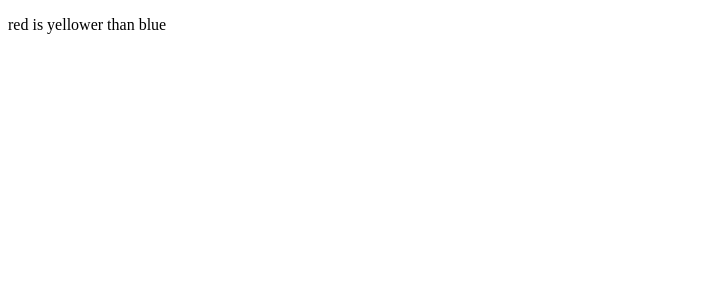
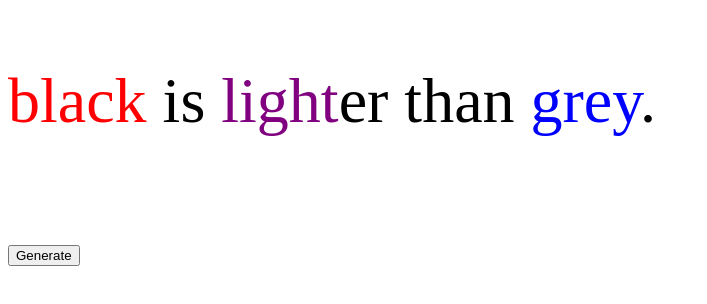
Before and after one commit to aprildekim/aprildekim.github.io, a plain HTML site: page exercise7.html in a window 1280 px wide. Shown: the whole page, without its empty margins (0-707 px from the left). Drawn offline with nearby package versions, Linux system fonts and the light colour scheme.

Commit message:
Update exercise7.html

```diff
--- a/exercise7.html
+++ b/exercise7.html
@@ -1,17 +1,73 @@
 <!DOCTYPE html>
 <html>
 	<head>
-		<title>Exercise 7 Trial</title>
+		<title>Exercise 7</title>
 	</head>
+
 	<body>
-		<p><span id="noun1"></span> is <span id="adj"></span>er than <span id="noun2"></span></p>
-		<script>
-			var x = "red";
-			var y = "blue";
-			var z = "yellow";
-			document.getElementById('noun1').innerHTML = x;
-			document.getElementById('noun2').innerHTML = y;
-			document.getElementById('adj').innerHTML = z;
+
+		<style>
+			body {
+				font-size: 4rem;
+			}
+			.list1 {
+				color: red;
+			}
+			.list2 {
+				color: blue;
+			}
+			.list3 {
+				color: purple;
+			}
+		</style>
+
+		<script src="https://ajax.googleapis.com/ajax/libs/jquery/2.1.3/jquery.min.js"></script>
+
+		<p>
+			<span class="list1"></span> is <span class="list3"></span>er than <span class="list2"></span>.
+		</p>
+
+		<script type="text/javascript">
+			$(document).ready(function() {
+
+				/* 1. Make an array of words */
+				var noun1 = ["black", "water", "photo", "phone", "honey"];
+				var noun2 = ["grey", "fire", "screenshot", "laptop", "salt"];
+				var adj = ["dark", "cool", "sharp", "light", "sweet"];
+
+
+				/* 2. Take each array and pick at word at random */
+				function pickRandomWord(x){
+					y = x[Math.floor(Math.random()*x.length)];
+					return y;
+				}
+
+				/* 3. Print a random word from the arry on the browser */
+				function printRandomWord() {
+
+					/* Call the function from step 2 for each list */
+					var list_noun1 = pickRandomWord(noun1);
+					var list_noun2 = pickRandomWord(noun2);
+					var list_adj = pickRandomWord(adj);
+
+					/* Print the selected word from list on the browser */
+					$('.list1').html(list_noun1);
+					$('.list2').html(list_noun2);
+					$('.list3').html(list_adj);
+				}
+
+				// Call the function when the html page is initially loaded
+				printRandomWord();
+
+				//Call the function when a user licks a button
+				$('button').click(function(){
+					printRandomWord();
+
+				});
+			});
 		</script>
+
+		<button>Generate</button>
+
 	</body>
 </html>
```
